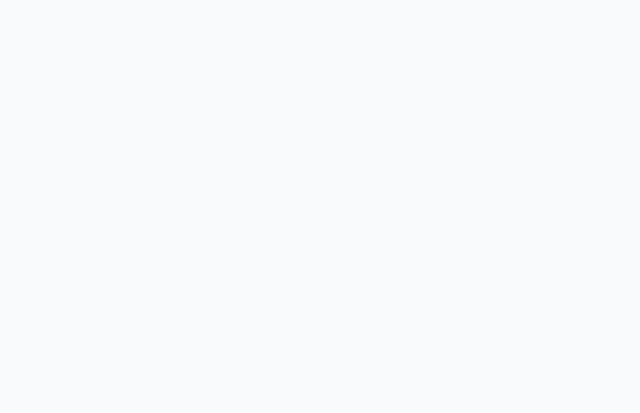
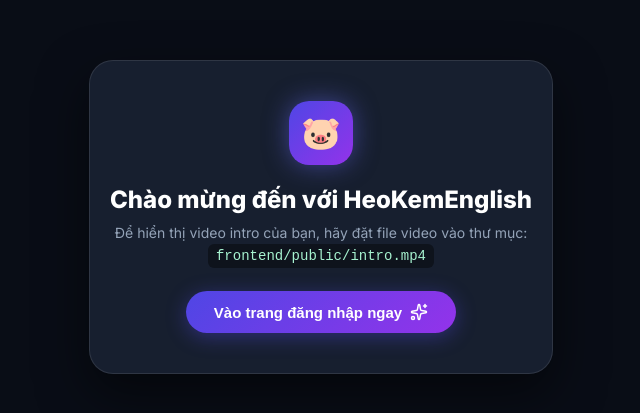
Before and after one commit to thanhnguyen150204/SpacedRepetitionApp, a Next.js app in the folder frontend/: page / in a window 1280 px wide. Before the commit this address had no page. Shown: the part 183-596 px from the top of the page, without its empty margins (319-959 px from the left). Built offline with nearby package versions, Linux system fonts and the light colour scheme.

Commit message:
feat: add video intro splash screen before redirecting to login

```diff
--- a/frontend/app/page.tsx
+++ b/frontend/app/page.tsx
@@ -1,5 +1,215 @@
-import { redirect } from 'next/navigation';
+'use client';
+
+import { useState, useRef, useEffect } from 'react';
+import { useRouter } from 'next/navigation';
+import { Volume2, VolumeX, SkipForward, Play, Sparkles } from 'lucide-react';
 
 export default function Home() {
-  redirect('/dashboard');
+  const router = useRouter();
+  const videoRef = useRef<HTMLVideoElement>(null);
+  const [isMuted, setIsMuted] = useState(true);
+  const [videoError, setVideoError] = useState(false);
+  const [progress, setProgress] = useState(0);
+  const [isFadingOut, setIsFadingOut] = useState(false);
+
+  const handleFinish = () => {
+    setIsFadingOut(true);
+    setTimeout(() => {
+      router.push('/login');
+    }, 400);
+  };
+
+  const toggleMute = () => {
+    if (videoRef.current) {
+      videoRef.current.muted = !isMuted;
+      setIsMuted(!isMuted);
+    }
+  };
+
+  const handleTimeUpdate = () => {
+    if (videoRef.current && videoRef.current.duration) {
+      const pct = (videoRef.current.currentTime / videoRef.current.duration) * 100;
+      setProgress(pct);
+    }
+  };
+
+  // Auto-play attempt on mount
+  useEffect(() => {
+    if (videoRef.current) {
+      videoRef.current.play().catch(() => {
+        // If browser blocks autoplay, keep muted and try again
+        setIsMuted(true);
+        if (videoRef.current) videoRef.current.muted = true;
+      });
+    }
+  }, []);
+
+  return (
+    <div
+      style={{
+        position: 'fixed',
+        inset: 0,
+        backgroundColor: '#090d16',
+        color: '#ffffff',
+        display: 'flex',
+        flexDirection: 'column',
+        alignItems: 'center',
+        justifyContent: 'center',
+        zIndex: 9999,
+        opacity: isFadingOut ? 0 : 1,
+        transition: 'opacity 0.4s ease-in-out',
+        overflow: 'hidden',
+        fontFamily: 'var(--font, sans-serif)',
+      }}
+    >
+      {!videoError ? (
+        <>
+          <video
+            ref={videoRef}
+            src="/intro.mp4"
+            autoPlay
+            playsInline
+            muted={isMuted}
+            onEnded={handleFinish}
+            onError={() => setVideoError(true)}
+            onTimeUpdate={handleTimeUpdate}
+            style={{
+              width: '100%',
+              height: '100%',
+              objectFit: 'cover',
+            }}
+          />
+
+          {/* Progress Bar at bottom */}
+          <div
+            style={{
+              position: 'absolute',
+              bottom: 0,
+              left: 0,
+              height: '4px',
+              width: `${progress}%`,
+              background: 'linear-gradient(90deg, #6366f1, #a855f7)',
+              transition: 'width 0.1s linear',
+              boxShadow: '0 0 10px rgba(99, 102, 241, 0.8)',
+            }}
+          />
+
+          {/* Overlay Controls */}
+          <div
+            style={{
+              position: 'absolute',
+              top: '24px',
+              right: '24px',
+              display: 'flex',
+              gap: '12px',
+              zIndex: 10,
+            }}
+          >
+            <button
+              onClick={toggleMute}
+              style={{
+                background: 'rgba(15, 23, 42, 0.65)',
+                backdropFilter: 'blur(12px)',
+                border: '1px solid rgba(255, 255, 255, 0.15)',
+                color: '#fff',
+                padding: '10px 16px',
+                borderRadius: '30px',
+                display: 'flex',
+                alignItems: 'center',
+                gap: '8px',
+                cursor: 'pointer',
+                fontSize: '14px',
+                fontWeight: 600,
+                transition: 'all 0.2s ease',
+              }}
+            >
+              {isMuted ? <VolumeX size={18} /> : <Volume2 size={18} />}
+              {isMuted ? 'Bật âm thanh' : 'Tắt âm thanh'}
+            </button>
+
+            <button
+              onClick={handleFinish}
+              style={{
+                background: 'linear-gradient(135deg, #4f46e5, #9333ea)',
+                border: 'none',
+                color: '#fff',
+                padding: '10px 20px',
+                borderRadius: '30px',
+                display: 'flex',
+                alignItems: 'center',
+                gap: '8px',
+                cursor: 'pointer',
+                fontSize: '14px',
+                fontWeight: 600,
+                boxShadow: '0 4px 15px rgba(79, 70, 229, 0.4)',
+                transition: 'all 0.2s ease',
+              }}
+            >
+              <span>Bỏ qua</span>
+              <SkipForward size={18} />
+            </button>
+          </div>
+        </>
+      ) : (
+        /* Fallback screen if intro.mp4 does not exist yet */
+        <div
+          style={{
+            textAlign: 'center',
+            padding: '40px 20px',
+            maxWidth: '500px',
+            background: 'rgba(30, 41, 59, 0.7)',
+            backdropFilter: 'blur(16px)',
+            borderRadius: '24px',
+            border: '1px solid rgba(255, 255, 255, 0.1)',
+            boxShadow: '0 20px 50px rgba(0, 0, 0, 0.5)',
+          }}
+        >
+          <div
+            style={{
+              width: '64px',
+              height: '64px',
+              borderRadius: '20px',
+              background: 'linear-gradient(135deg, #4f46e5, #9333ea)',
+              display: 'flex',
+              alignItems: 'center',
+              justifyContent: 'center',
+              margin: '0 auto 20px auto',
+              fontSize: '32px',
+              boxShadow: '0 0 25px rgba(99, 102, 241, 0.5)',
+            }}
+          >
+            🐷
+          </div>
+          <h2 style={{ fontSize: '24px', fontWeight: 800, marginBottom: '8px' }}>
+            Chào mừng đến với HeoKemEnglish
+          </h2>
+          <p style={{ color: '#94a3b8', fontSize: '14px', marginBottom: '24px', lineHeight: 1.6 }}>
+            Để hiển thị video intro của bạn, hãy đặt file video vào thư mục:<br />
+            <code style={{ background: 'rgba(0,0,0,0.4)', padding: '4px 8px', borderRadius: '6px', color: '#a7f3d0' }}>
+              frontend/public/intro.mp4
+            </code>
+          </p>
+          <button
+            onClick={handleFinish}
+            style={{
+              background: 'linear-gradient(135deg, #4f46e5, #9333ea)',
+              color: '#fff',
+              border: 'none',
+              padding: '12px 28px',
+              borderRadius: '30px',
+              fontSize: '15px',
+              fontWeight: 700,
+              cursor: 'pointer',
+              display: 'inline-flex',
+              alignItems: 'center',
+              gap: '8px',
+              boxShadow: '0 4px 20px rgba(79, 70, 229, 0.4)',
+            }}
+          >
+            Vào trang đăng nhập ngay <Sparkles size={18} />
+          </button>
+        </div>
+      )}
+    </div>
+  );
 }
```
Also changed, not shown: 1 other file (tests, documents, lock files or other folders).
